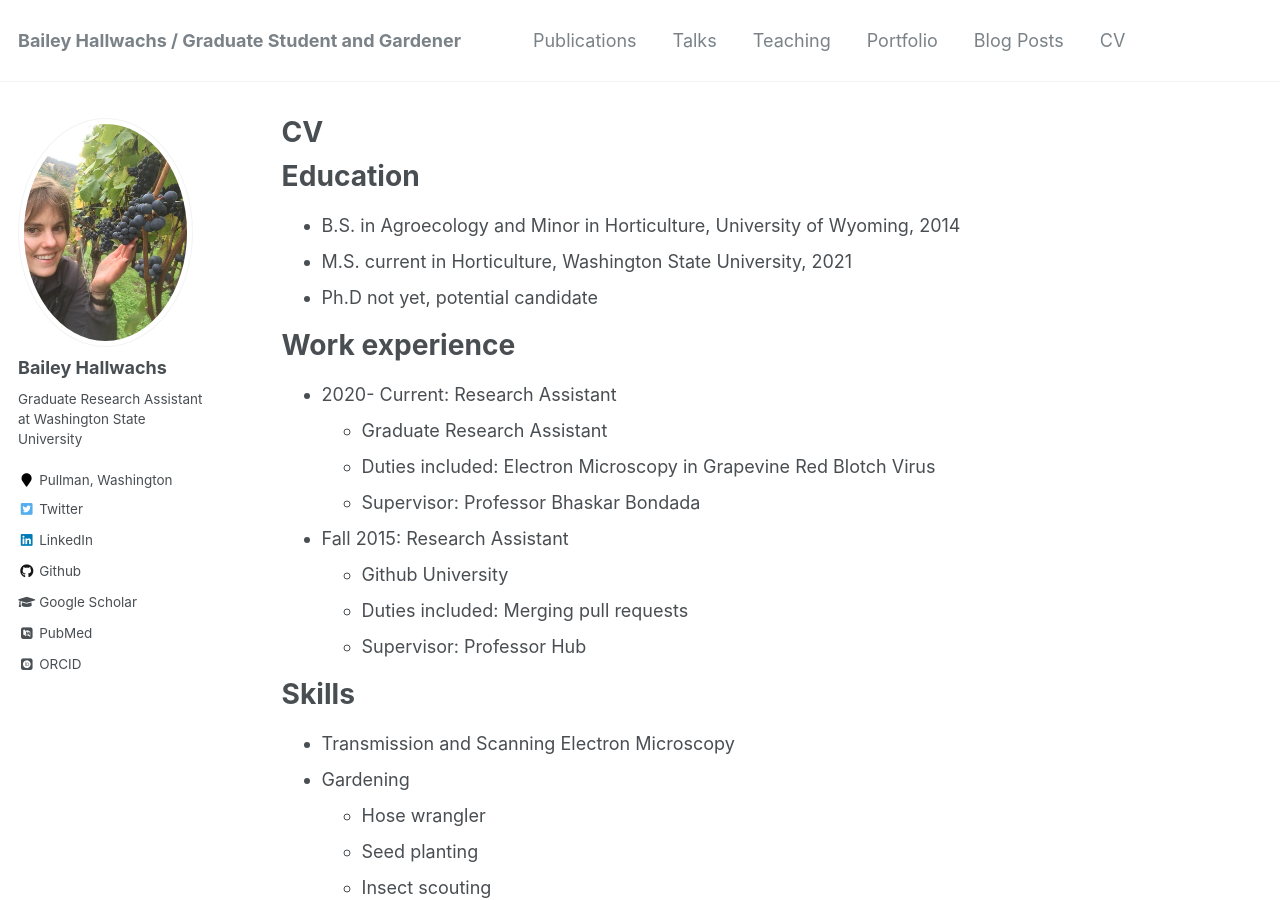
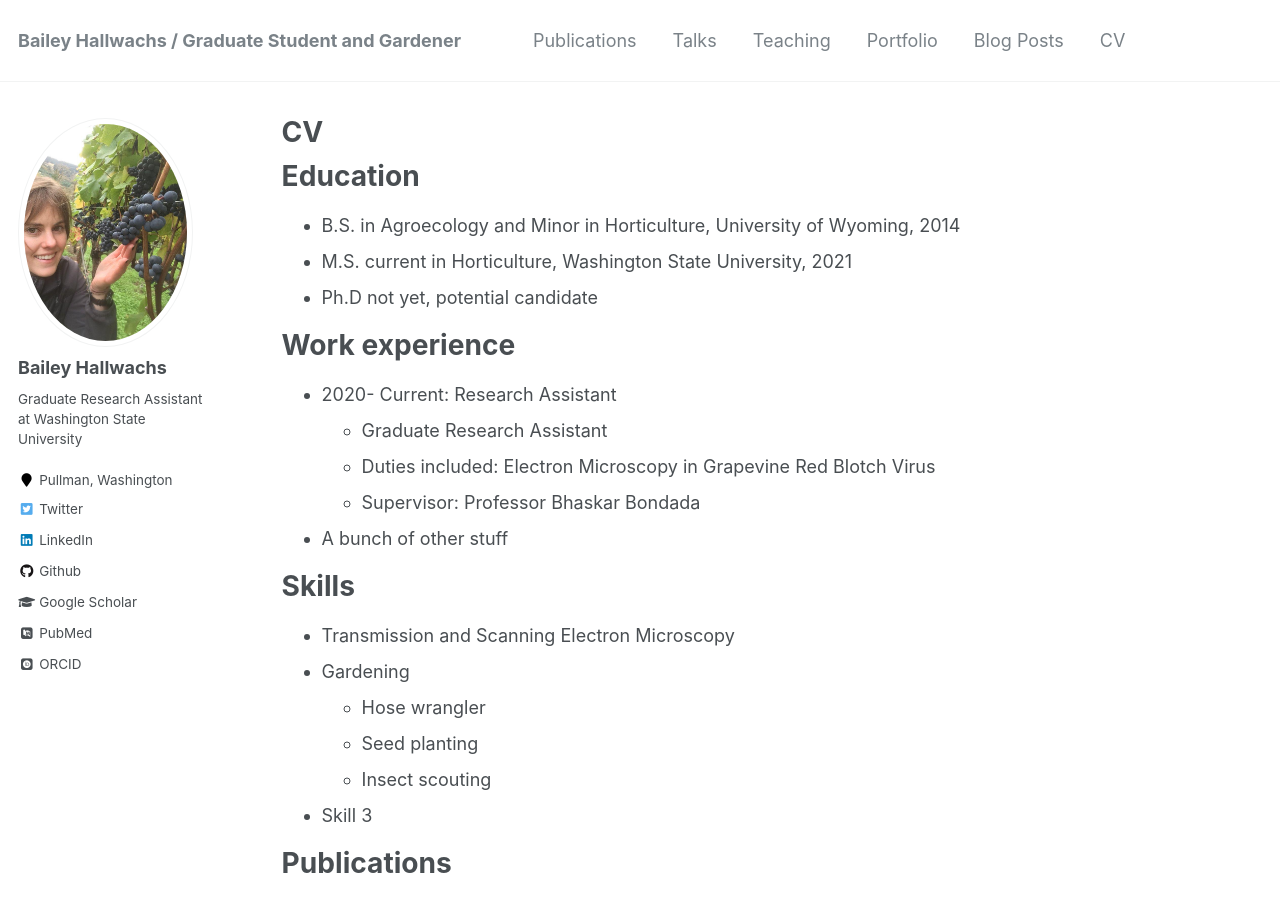
Before and after one commit to baileyhallwachs/baileyhallwachs.github.io, a Jekyll site: the page built from _pages/cv.md, in a window 1280 px wide and 900 px high. Built offline with Jekyll 4.4.1, drawn with Linux system fonts in a browser that asks for light colours; some web fonts are replaced.

Commit message:
Update cv.md

```diff
--- a/_pages/cv.md
+++ b/_pages/cv.md
@@ -22,10 +22,7 @@ Work experience
   * Duties included: Electron Microscopy in Grapevine Red Blotch Virus
   * Supervisor: Professor Bhaskar Bondada
 
-* Fall 2015: Research Assistant
-  * Github University
-  * Duties included: Merging pull requests
-  * Supervisor: Professor Hub
+* A bunch of other stuff
 
 Skills
 ======
```
